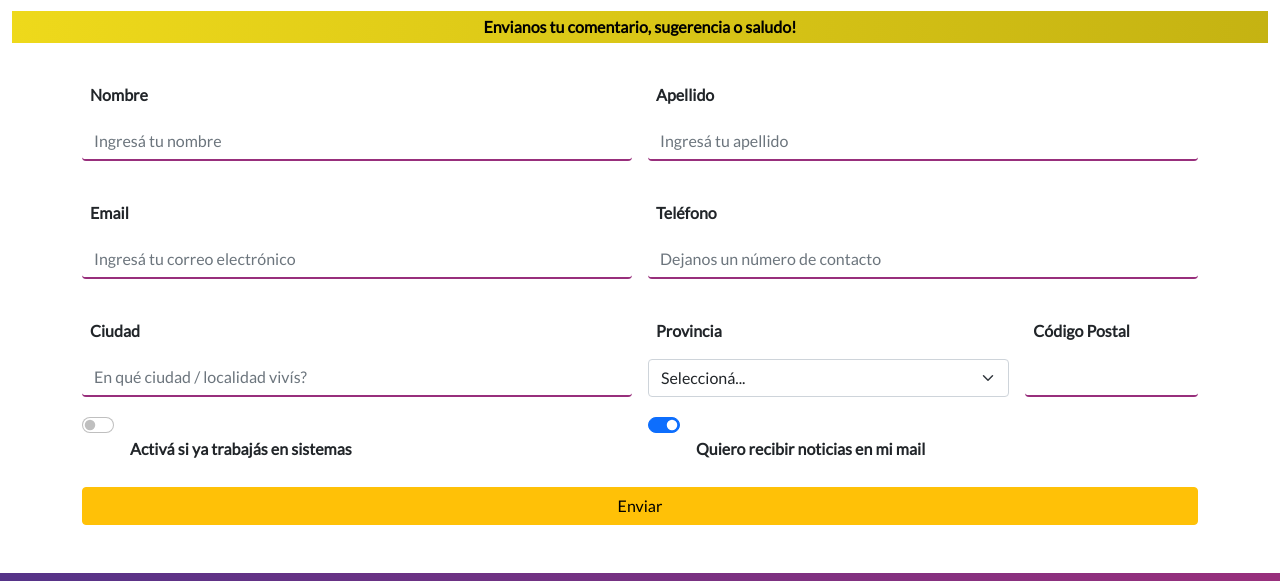
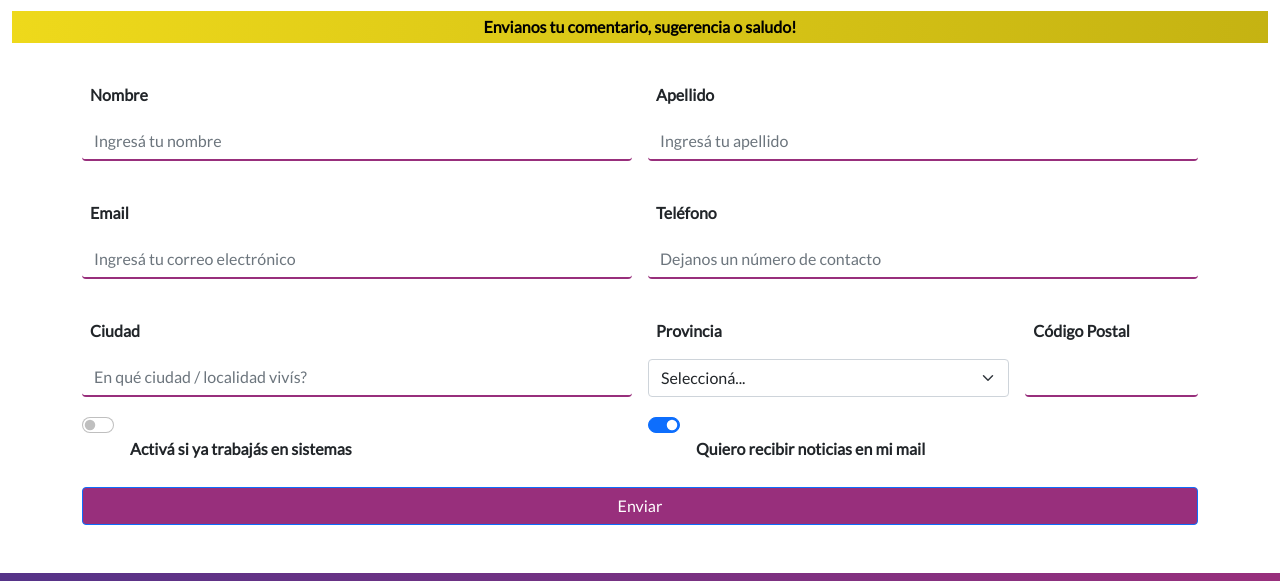
Before and after one commit to jpmine/jp_repositorio, a website: page pages/contacto.html in a window 1280 px wide. Shown: the part 219-800 px from the top of the page. Drawn offline with nearby package versions, Linux system fonts and the light colour scheme.

Commit message:
Cambios generales de diseño

```diff
--- a/pages/contacto.html
+++ b/pages/contacto.html
@@ -144,7 +144,7 @@
     </div>
   </div>
   <div class="d-grid gap-2">
-    <button type="submit" class="btn btn-primary btn-warning">Enviar</button>
+    <button type="submit" class="btn btn-primary bg-violeta">Enviar</button>
   </div>
 </form>
 </div>
```
